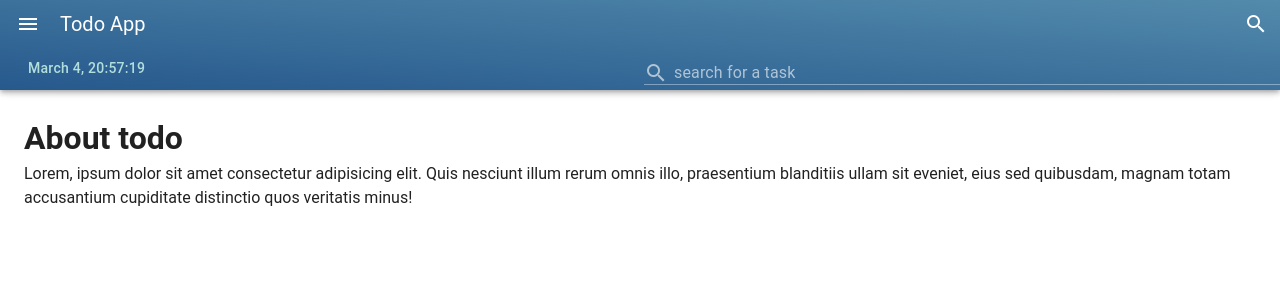
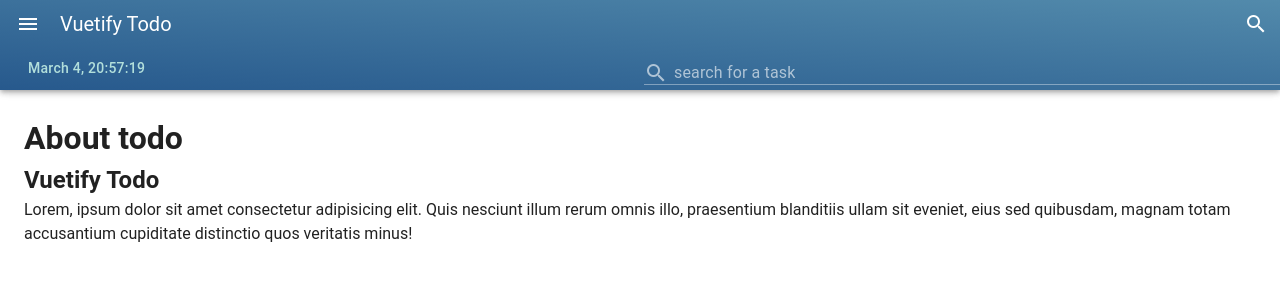
Before and after one commit to iss1977/VueJS3-Vuetify3-Vite-Task-manager, a Vue app: page /about in a window 1280 px wide. Shown: the top 300 px of the page. Built offline with nearby package versions, Linux system fonts and the light colour scheme.

Commit message:
enviroment variables

```diff
--- a/src/App.vue
+++ b/src/App.vue
@@ -25,7 +25,7 @@
 
       <template v-slot:prepend>
         <v-app-bar-nav-icon @click="drawer = !drawer"></v-app-bar-nav-icon>
-        <v-app-bar-title class="mx-2">Todo App</v-app-bar-title>
+        <v-app-bar-title class="mx-2">{{ appTitle }}</v-app-bar-title>
       </template>
 
       <template #default>
@@ -84,6 +84,8 @@ const updateFocus = (e) => showSearchBar.value = e;
 
 const showSearchBar = ref(true)
 
+const appTitle = store.getters.getAppTitle
+
 const showHideSearchBar = (showHide) => {
   store.state.searchTerm = '';
   showSearchBar.value = showHide;
--- a/src/router/index.js
+++ b/src/router/index.js
@@ -19,6 +19,16 @@ const router = createRouter({
       component: () => import('../views/About.vue')
     },
    ]
-})
+});
+
+router.beforeEach((to, from) => {
+  document.title = `${import.meta.env.VITE_APP_TITLE} - ${capitalize(to.name)}`
+  return true
+});
+
+const capitalize = (s) => {
+  if (typeof s !== 'string') return ''
+  return s.charAt(0).toUpperCase() + s.slice(1)
+}
 
 export default router
--- a/src/store/index.js
+++ b/src/store/index.js
@@ -3,6 +3,8 @@ import { createStore } from 'vuex'
 // Create a new store instance.
 export const store = createStore({
   state: {
+    appTitle: import.meta.env.VITE_APP_TITLE,
+
     searchTerm: null,
 
     tasks: [
@@ -118,5 +120,8 @@ export const store = createStore({
     snackbarTimeout(state){
       return state.snackbar.timeout
     },
+    getAppTitle(state){
+      return state.appTitle
+    }
   }
 })
--- a/src/views/About.vue
+++ b/src/views/About.vue
@@ -1,10 +1,18 @@
 <template>
   <div class="about pa-6">
     <h1>About todo</h1>
+    <h2>{{ subTiltle}}</h2>
     <p>Lorem, ipsum dolor sit amet consectetur adipisicing elit. Quis nesciunt illum rerum omnis illo, praesentium blanditiis ullam sit eveniet, eius sed quibusdam, magnam totam accusantium cupiditate distinctio quos veritatis minus!</p>
   </div>
 </template>
 
+<script setup>
+  import { useStore } from 'vuex';
+  const store = useStore();
+
+  const subTiltle = store.getters.getAppTitle
+</script>
+
 <style>
 
 </style>
```
Also changed, not shown: 2 other files (tests, documents, lock files or other folders).
